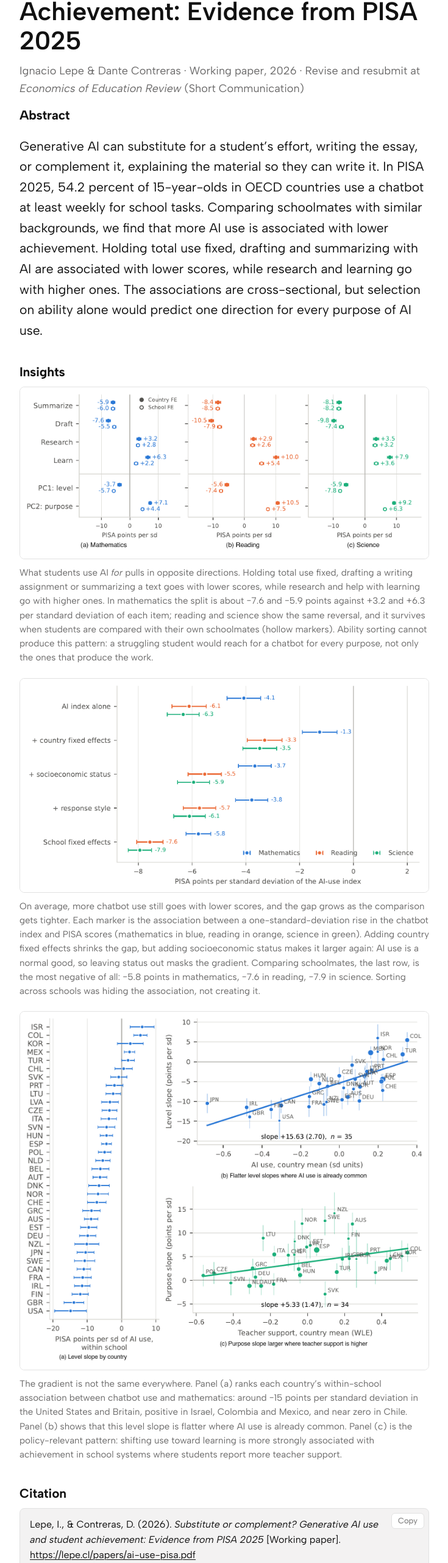
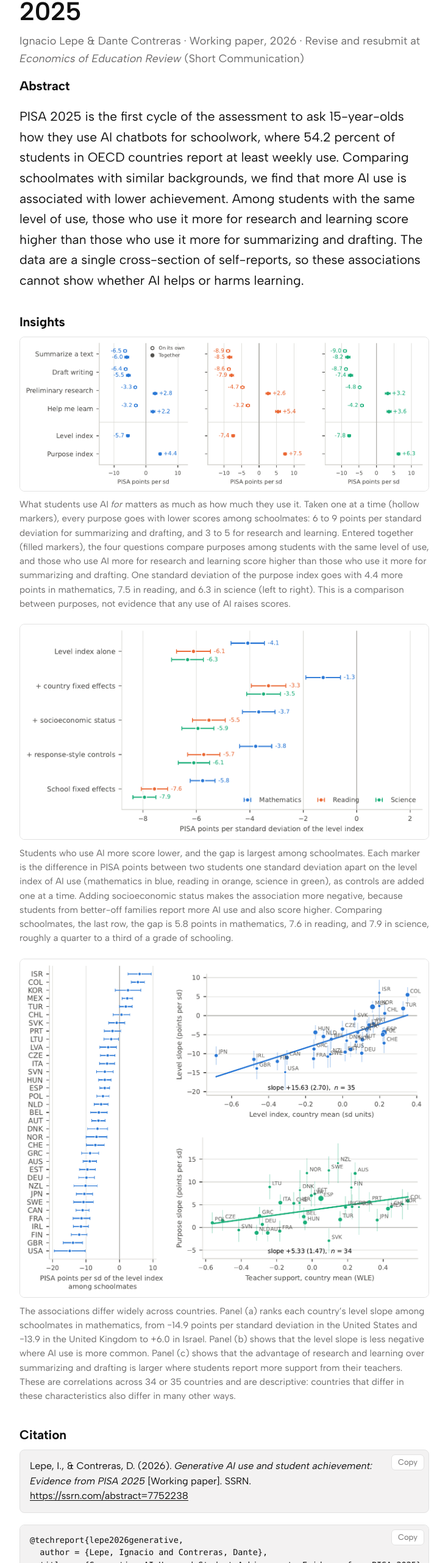
Before and after one commit to IgnacioLepe/lepe.cl, a plain HTML site: page papers/ai-use-pisa.html in a window 1280 px wide. Shown: the part 237-2800 px from the top of the page at 61% size, without its empty margins (272-1007 px from the left). Drawn offline with Linux system fonts and the light colour scheme.

Commit message:
papers: point the GenAI/PISA paper to SSRN with the revised version
- Links, APA citation, and BibTeX now point to the SSRN preprint
  (abstract 7752238); the self-hosted first-submission PDFs are removed.
- Title, abstract, keywords, and JEL codes match the revised paper on
  the paper page and the research list.
- Insights use the revised figures (purpose, level, countries) with
  captions that follow the revised, descriptive text.

Co-Authored-By: Claude Opus 5.5 <noreply@anthropic.com>

```diff
--- a/papers/ai-use-pisa.html
+++ b/papers/ai-use-pisa.html
@@ -3,14 +3,14 @@
 <head>
   <meta charset="utf-8">
   <meta name="viewport" content="width=device-width, initial-scale=1">
-  <title>Substitute or Complement? Generative AI Use and Student Achievement — Ignacio Lepe</title>
-  <meta name="description" content="Substitute or Complement? Generative AI Use and Student Achievement: Evidence from PISA 2025. Lepe & Contreras, working paper.">
+  <title>Generative AI Use and Student Achievement — Ignacio Lepe</title>
+  <meta name="description" content="Generative AI Use and Student Achievement: Evidence from PISA 2025. Lepe & Contreras, working paper.">
   <link rel="canonical" href="https://lepe.cl/papers/ai-use-pisa.html">
-  <meta property="og:title" content="Substitute or Complement? Generative AI Use and Student Achievement">
-  <meta property="og:description" content="Substitute or Complement? Generative AI Use and Student Achievement: Evidence from PISA 2025. Lepe & Contreras, working paper.">
+  <meta property="og:title" content="Generative AI Use and Student Achievement">
+  <meta property="og:description" content="Generative AI Use and Student Achievement: Evidence from PISA 2025. Lepe & Contreras, working paper.">
   <meta property="og:type" content="article">
   <meta property="og:url" content="https://lepe.cl/papers/ai-use-pisa.html">
-  <meta property="og:image" content="https://lepe.cl/assets/figures/ai-use-pisa-fig4.png">
+  <meta property="og:image" content="https://lepe.cl/assets/figures/ai-use-pisa-purpose.png">
   <meta name="twitter:card" content="summary_large_image">
   <link rel="icon" href="../assets/favicon.png" type="image/png">
   <link rel="stylesheet" href="../css/style.css">
@@ -34,44 +34,43 @@
   <main>
     <div class="wrap">
       <p class="subtle" style="margin-top:0;"><a href="../research.html">&larr; Research</a></p>
-      <h1 class="page-title" style="margin-bottom:10px;">Substitute or Complement? Generative AI Use and Student Achievement: Evidence from PISA 2025</h1>
+      <h1 class="page-title" style="margin-bottom:10px;">Generative AI Use and Student Achievement: Evidence from PISA 2025</h1>
       <p class="subtle" style="margin-top:0;">Ignacio Lepe &amp; Dante Contreras &middot; Working paper, 2026 &middot; Revise and resubmit at <em>Economics of Education Review</em> (Short Communication)</p>
 
       <h2 class="label">Abstract</h2>
-      <p>Generative AI can substitute for a student&rsquo;s effort, writing the essay, or complement it, explaining the material so they can write it. In PISA 2025, 54.2 percent of 15-year-olds in OECD countries use a chatbot at least weekly for school tasks. Comparing schoolmates with similar backgrounds, we find that more AI use is associated with lower achievement. Holding total use fixed, drafting and summarizing with AI are associated with lower scores, while research and learning go with higher ones. The associations are cross-sectional, but selection on ability alone would predict one direction for every purpose of AI use.</p>
+      <p>PISA 2025 is the first cycle of the assessment to ask 15-year-olds how they use AI chatbots for schoolwork, where 54.2 percent of students in OECD countries report at least weekly use. Comparing schoolmates with similar backgrounds, we find that more AI use is associated with lower achievement. Among students with the same level of use, those who use it more for research and learning score higher than those who use it more for summarizing and drafting. The data are a single cross-section of self-reports, so these associations cannot show whether AI helps or harms learning.</p>
 
       <h2 class="label">Insights</h2>
       <figure class="insight">
-        <img src="../assets/figures/ai-use-pisa-fig4.png" alt="Three coefficient plots for mathematics, reading, and science. Summarizing and drafting with AI have negative associations with PISA scores; research and learning have positive ones. The split holds under both country and school fixed effects.">
-        <figcaption>What students use AI <em>for</em> pulls in opposite directions. Holding total use fixed, drafting a writing assignment or summarizing a text goes with lower scores, while research and help with learning go with higher ones. In mathematics the split is about &minus;7.6 and &minus;5.9 points against +3.2 and +6.3 per standard deviation of each item; reading and science show the same reversal, and it survives when students are compared with their own schoolmates (hollow markers). Ability sorting cannot produce this pattern: a struggling student would reach for a chatbot for every purpose, not only the ones that produce the work.</figcaption>
+        <img src="../assets/figures/ai-use-pisa-purpose.png" alt="Three coefficient plots for mathematics, reading, and science. On its own, each purpose of AI use goes with lower scores; entered together, research and learning have positive coefficients and summarizing and drafting negative ones, and the purpose index is positive.">
+        <figcaption>What students use AI <em>for</em> matters as much as how much they use it. Taken one at a time (hollow markers), every purpose goes with lower scores among schoolmates: 6 to 9 points per standard deviation for summarizing and drafting, and 3 to 5 for research and learning. Entered together (filled markers), the four questions compare purposes among students with the same level of use, and those who use AI more for research and learning score higher than those who use it more for summarizing and drafting. One standard deviation of the purpose index goes with 4.4 more points in mathematics, 7.5 in reading, and 6.3 in science (left to right). This is a comparison between purposes, not evidence that any use of AI raises scores.</figcaption>
       </figure>
       <figure class="insight">
-        <img src="../assets/figures/ai-use-pisa-fig2.png" alt="Coefficient plot of the AI-use index on PISA scores across specifications. All estimates are negative, and the association is strongest under school fixed effects, especially in reading and science.">
-        <figcaption>On average, more chatbot use still goes with lower scores, and the gap grows as the comparison gets tighter. Each marker is the association between a one-standard-deviation rise in the chatbot index and PISA scores (mathematics in blue, reading in orange, science in green). Adding country fixed effects shrinks the gap, but adding socioeconomic status makes it larger again: AI use is a normal good, so leaving status out masks the gradient. Comparing schoolmates, the last row, is the most negative of all: &minus;5.8 points in mathematics, &minus;7.6 in reading, &minus;7.9 in science. Sorting across schools was hiding the association, not creating it.</figcaption>
+        <img src="../assets/figures/ai-use-pisa-level.png" alt="Coefficient plot of the level index of AI use on PISA scores across specifications. All estimates are negative, and the association is largest when students are compared with their own schoolmates.">
+        <figcaption>Students who use AI more score lower, and the gap is largest among schoolmates. Each marker is the difference in PISA points between two students one standard deviation apart on the level index of AI use (mathematics in blue, reading in orange, science in green), as controls are added one at a time. Adding socioeconomic status makes the association more negative, because students from better-off families report more AI use and also score higher. Comparing schoolmates, the last row, the gap is 5.8 points in mathematics, 7.6 in reading, and 7.9 in science, roughly a quarter to a third of a grade of schooling.</figcaption>
       </figure>
       <figure class="insight">
-        <img src="../assets/figures/ai-use-pisa-fig5.png" alt="Country ranking of the within-school AI-use gradient, plus two scatters: flatter level slopes where AI use is already common, and a larger purpose slope where teacher support is higher.">
-        <figcaption>The gradient is not the same everywhere. Panel (a) ranks each country&rsquo;s within-school association between chatbot use and mathematics: around &minus;15 points per standard deviation in the United States and Britain, positive in Israel, Colombia and Mexico, and near zero in Chile. Panel (b) shows that this level slope is flatter where AI use is already common. Panel (c) is the policy-relevant pattern: shifting use toward learning is more strongly associated with achievement in school systems where students report more teacher support.</figcaption>
+        <img src="../assets/figures/ai-use-pisa-countries.png" alt="Country ranking of the level slope among schoolmates, plus two scatters: the level slope is less negative where AI use is common, and the purpose slope is larger where students report more teacher support.">
+        <figcaption>The associations differ widely across countries. Panel (a) ranks each country&rsquo;s level slope among schoolmates in mathematics, from &minus;14.9 points per standard deviation in the United States and &minus;13.9 in the United Kingdom to +6.0 in Israel. Panel (b) shows that the level slope is less negative where AI use is more common. Panel (c) shows that the advantage of research and learning over summarizing and drafting is larger where students report more support from their teachers. These are correlations across 34 or 35 countries and are descriptive: countries that differ in these characteristics also differ in many other ways.</figcaption>
       </figure>
 
       <h2 class="label">Citation</h2>
-      <div class="codebox"><button class="copy-btn" type="button" onclick="(function(b){var t=b.nextElementSibling.innerText.trim(),d=function(){b.textContent='Copied!';setTimeout(function(){b.textContent='Copy';},1500);},f=function(){var a=document.createElement('textarea');a.value=t;a.style.position='fixed';a.style.opacity='0';document.body.appendChild(a);a.select();try{document.execCommand('copy');}catch(e){}document.body.removeChild(a);d();};if(navigator.clipboard&&navigator.clipboard.writeText){navigator.clipboard.writeText(t).then(d,f);}else{f();}})(this)">Copy</button><div class="apa">Lepe, I., &amp; Contreras, D. (2026). <em>Substitute or complement? Generative AI use and student achievement: Evidence from PISA 2025</em> [Working paper]. <a href="https://lepe.cl/papers/ai-use-pisa.pdf" target="_blank" rel="noopener">https://lepe.cl/papers/ai-use-pisa.pdf</a></div></div>
-      <div class="codebox"><button class="copy-btn" type="button" onclick="(function(b){var t=b.nextElementSibling.innerText.trim(),d=function(){b.textContent='Copied!';setTimeout(function(){b.textContent='Copy';},1500);},f=function(){var a=document.createElement('textarea');a.value=t;a.style.position='fixed';a.style.opacity='0';document.body.appendChild(a);a.select();try{document.execCommand('copy');}catch(e){}document.body.removeChild(a);d();};if(navigator.clipboard&&navigator.clipboard.writeText){navigator.clipboard.writeText(t).then(d,f);}else{f();}})(this)">Copy</button><pre class="bibtex">@techreport{lepe2026substitute,
+      <div class="codebox"><button class="copy-btn" type="button" onclick="(function(b){var t=b.nextElementSibling.innerText.trim(),d=function(){b.textContent='Copied!';setTimeout(function(){b.textContent='Copy';},1500);},f=function(){var a=document.createElement('textarea');a.value=t;a.style.position='fixed';a.style.opacity='0';document.body.appendChild(a);a.select();try{document.execCommand('copy');}catch(e){}document.body.removeChild(a);d();};if(navigator.clipboard&&navigator.clipboard.writeText){navigator.clipboard.writeText(t).then(d,f);}else{f();}})(this)">Copy</button><div class="apa">Lepe, I., &amp; Contreras, D. (2026). <em>Generative AI use and student achievement: Evidence from PISA 2025</em> [Working paper]. SSRN. <a href="https://ssrn.com/abstract=7752238" target="_blank" rel="noopener">https://ssrn.com/abstract=7752238</a></div></div>
+      <div class="codebox"><button class="copy-btn" type="button" onclick="(function(b){var t=b.nextElementSibling.innerText.trim(),d=function(){b.textContent='Copied!';setTimeout(function(){b.textContent='Copy';},1500);},f=function(){var a=document.createElement('textarea');a.value=t;a.style.position='fixed';a.style.opacity='0';document.body.appendChild(a);a.select();try{document.execCommand('copy');}catch(e){}document.body.removeChild(a);d();};if(navigator.clipboard&&navigator.clipboard.writeText){navigator.clipboard.writeText(t).then(d,f);}else{f();}})(this)">Copy</button><pre class="bibtex">@techreport{lepe2026generative,
   author = {Lepe, Ignacio and Contreras, Dante},
-  title  = {Substitute or Complement? Generative AI Use and Student Achievement: Evidence from PISA 2025},
+  title  = {Generative AI Use and Student Achievement: Evidence from PISA 2025},
   year   = {2026},
   type   = {Working paper},
-  url    = {https://lepe.cl/papers/ai-use-pisa.pdf}
+  note   = {SSRN 7752238}
 }</pre></div>
 
       <h2 class="label">Links</h2>
-      <p><a href="ai-use-pisa.pdf" target="_blank" rel="noopener">Working paper (PDF)</a><br>
-         <a href="ai-use-pisa-appendix.pdf" target="_blank" rel="noopener">Online appendix (PDF)</a></p>
+      <p><a href="https://papers.ssrn.com/sol3/papers.cfm?abstract_id=7752238" target="_blank" rel="noopener">Working paper and online appendix (SSRN)</a></p>
 
       <h2 class="label">Media coverage</h2>
       <p><a href="https://www.elmostrador.cl/noticias/opinion/columnas/2026/09/28/inteligencia-artificial-y-aprendizaje-reemplaza-el-estudio-o-lo-apoya/" target="_blank" rel="noopener">&ldquo;Inteligencia artificial y aprendizaje: &iquest;reemplaza el estudio o lo apoya?&rdquo;</a> &middot; El Mostrador, September 28, 2026 (in Spanish)</p>
 
-      <p class="subtle"><strong>JEL:</strong> I21, J24, O33, C83 &nbsp;·&nbsp; <strong>Keywords:</strong> artificial intelligence, skill formation, student achievement, PISA</p>
+      <p class="subtle"><strong>JEL:</strong> I21, O33, C83 &nbsp;·&nbsp; <strong>Keywords:</strong> generative artificial intelligence, student achievement, PISA, survey data</p>
     </div>
   </main>
 
```
Also changed, not shown: research.html (+2 -2 lines), assets/figures/ai-use-pisa-countries.png (added), assets/figures/ai-use-pisa-fig2.png (deleted), assets/figures/ai-use-pisa-fig4.png (deleted), assets/figures/ai-use-pisa-fig5.png (deleted), assets/figures/ai-use-pisa-level.png (added), assets/figures/ai-use-pisa-purpose.png (added), 2 other files.
